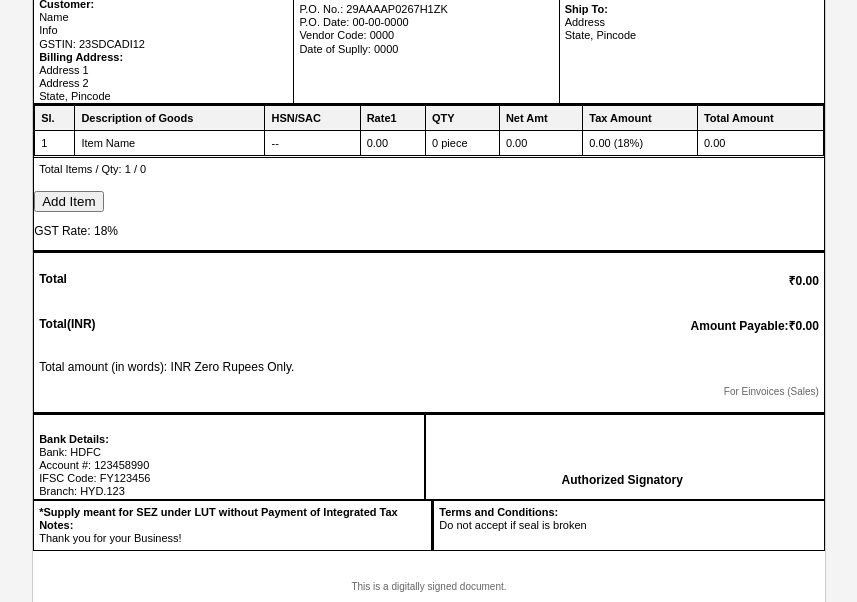
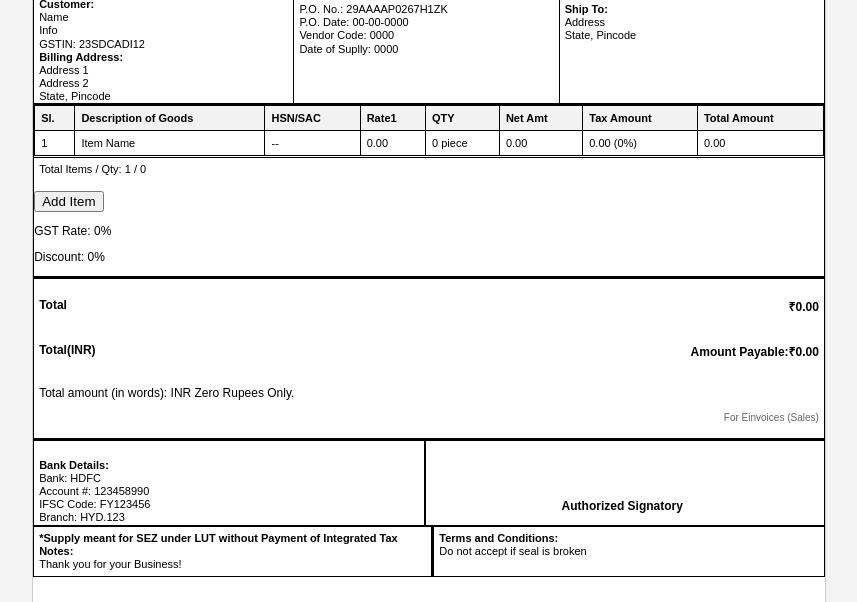
Before and after one commit to rexwritecodes/Billing, a plain HTML site: page index.html in a window 1280 px wide. Shown: the part 198-800 px from the top of the page, without its empty margins (211-1068 px from the left). Drawn offline with Linux system fonts and the light colour scheme.

Commit message:
feat: add discount functionality to invoice calculator
- Implement discount rate input field and calculation logic
- Update header to show "Dis Amt" when discount is applied
- Modify total calculation to include discount after tax

```diff
--- a/index.html
+++ b/index.html
@@ -80,7 +80,7 @@
                         <th>HSN/SAC</th>
                         <th>Rate1</th>
                         <th>QTY</th>
-                        <th>Net Amt</th>
+                        <th id="net-amt-header">Net Amt</th>
                         <th>Tax Amount</th>
                         <th>Total Amount</th>
                     </tr>
@@ -100,7 +100,8 @@
             </table>
             <p class="total-items">Total Items / Qty: <span id="total-items-count">1</span> / <span id="total-qty-count">1</span></p>
              <button id="addItem">Add Item</button>
-             <p>GST Rate: <span contenteditable="true" id="gst-rate-input">18</span>%</p>
+             <p>GST Rate: <span contenteditable="true" id="gst-rate-input">0</span>%</p>
+             <p>Discount: <span contenteditable="true" id="discount-rate-input">0</span>%</p>
 
         </section>
 
--- a/script.js
+++ b/script.js
@@ -21,12 +21,22 @@ document.addEventListener('DOMContentLoaded', () => {
     }
 
     let GST_RATE = 0.0; // Default GST Rate
+    let DISCOUNT_RATE = 0.0; // Default Discount Rate
 
     function getGSTRate() {
         const gstRateInput = document.getElementById('gst-rate-input');
         let rate = 0.0;
         if (gstRateInput) {
             rate = parseFloat(gstRateInput.textContent) / 100 || 0.0;
+        }
+        return rate;
+    }
+
+    function getDiscountRate() {
+        const discountRateInput = document.getElementById('discount-rate-input');
+        let rate = 0.0;
+        if (discountRateInput) {
+            rate = parseFloat(discountRateInput.textContent) / 100 || 0.0;
         }
         return rate;
     }
@@ -44,7 +54,10 @@ document.addEventListener('DOMContentLoaded', () => {
         let netAmt = rate * qty;
         GST_RATE = getGSTRate();
         let taxAmt = netAmt * GST_RATE;
-        let totalAmt = netAmt + taxAmt;
+
+        let totalAmtBeforeDiscount = netAmt + taxAmt;
+        DISCOUNT_RATE = getDiscountRate();
+        let totalAmt = totalAmtBeforeDiscount * (1 - DISCOUNT_RATE); // Apply discount after tax
 
         netAmtElement.textContent = netAmt.toFixed(2);
         taxAmtElement.innerHTML = `${taxAmt.toFixed(2)} (${(GST_RATE * 100).toFixed(0)}%)`;
@@ -72,6 +85,16 @@ document.addEventListener('DOMContentLoaded', () => {
         document.getElementById('amount-in-words').textContent = `Total amount (in words): INR ${convertNumberToWords(overallTotal)} Rupees Only.`;
         document.getElementById('total-items-count').textContent = totalItems;
         document.getElementById('total-qty-count').textContent = totalQty;
+
+        // Update Net Amt / Dis Amt header
+        const netAmtHeader = document.getElementById('net-amt-header');
+        if (netAmtHeader) {
+            if (DISCOUNT_RATE > 0) {
+                netAmtHeader.textContent = 'Dis Amt';
+            } else {
+                netAmtHeader.textContent = 'Net Amt';
+            }
+        }
     }
 
     function setupEventListeners(row) {
@@ -91,6 +114,18 @@ document.addEventListener('DOMContentLoaded', () => {
         ['blur', 'keyup'].forEach(evt => {
             gstRateElement.addEventListener(evt, () => {
                 GST_RATE = getGSTRate();
+                document.querySelectorAll('.items-table tbody tr').forEach(row => {
+                    calculateItemTotals(row);
+                });
+            });
+        });
+    }
+
+    const discountRateElement = document.getElementById('discount-rate-input');
+    if (discountRateElement) {
+        ['blur', 'keyup'].forEach(evt => {
+            discountRateElement.addEventListener(evt, () => {
+                DISCOUNT_RATE = getDiscountRate();
                 document.querySelectorAll('.items-table tbody tr').forEach(row => {
                     calculateItemTotals(row);
                 });
```
